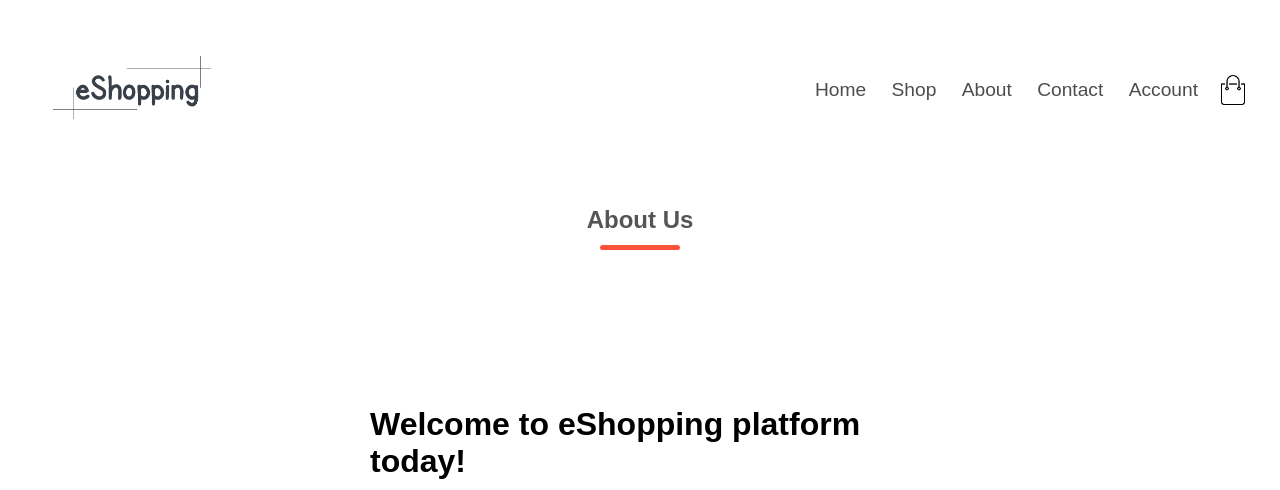
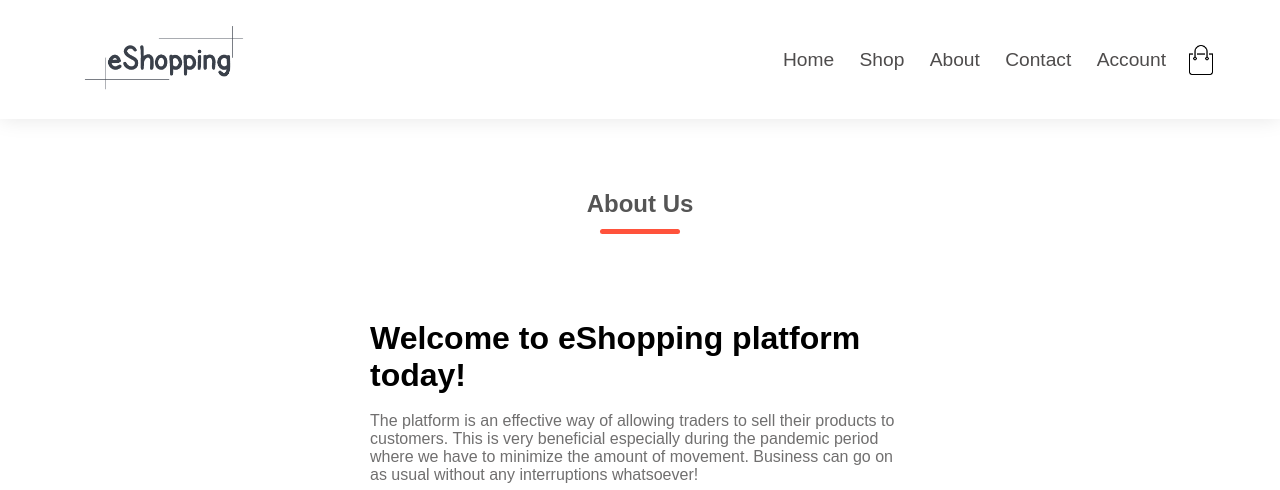
Before and after one commit to mikemwai/eShopping, a PHP site: page /About/About.php in a window 1280 px wide. Shown: the top 490 px of the page. Run offline with PHP 8.4, Linux system fonts and the light colour scheme.

Commit message:
On branch master  Your branch is up to date with 'origin/master'.  Changes to be committed: 	modified:   About/About1.css

```diff
--- a/About/About1.css
+++ b/About/About1.css
@@ -10,12 +10,16 @@ body {
 }
 
 /*-----------Navigation-------*/
+.header
+{
+    box-shadow: 0 0 20px 0px rgba(0, 0, 0, 0.1);
+}
 
 .navbar {
     font-size: 120%;
-    width: 95%;
+    width: 90%;
     margin: auto;
-    padding: 35px 0;
+    padding: 4.5px 0;
     display: flex;
     align-items: center;
     justify-content: space-between;
@@ -140,6 +144,8 @@ p {
     position: relative;
     line-height: 60px;
     color: #555;
+    margin-bottom: 10px;
+    margin-top: 55px;
 }
 
 .title::after {
```
